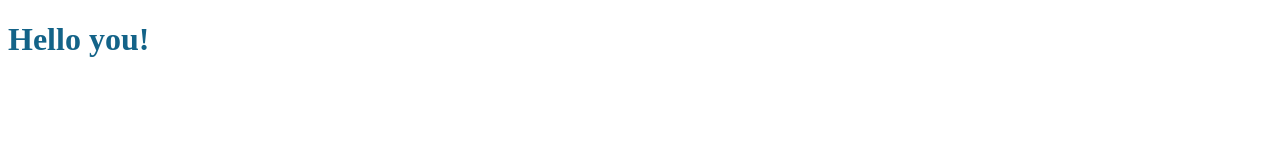
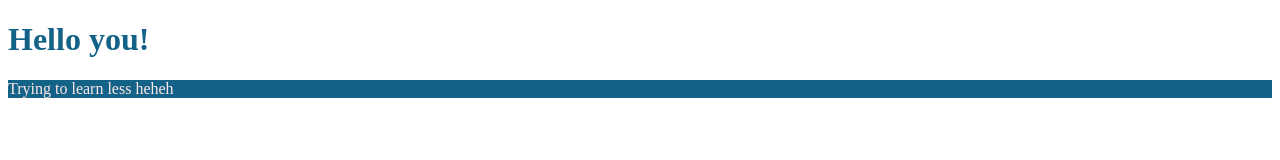
Before and after one commit to conibh/myrepository, a plain HTML site: page index.html in a window 1280 px wide. Drawn offline with Linux system fonts and the light colour scheme.

Commit message:
fifthcommit

```diff
--- a/index.html
+++ b/index.html
@@ -5,6 +5,9 @@
    <link rel="stylesheet" href="main.css">
   </head>
     <body>
+
         <h1>Hello you!</h1>
+        <p> Trying to learn less heheh</p>
+
     </body>
 </html>
--- a/main.less
+++ b/main.less
@@ -9,3 +9,8 @@ body {
 h1 {
     color: @primarycolor;
 }
+
+p {
+    color: @accentcolor;
+    background-color: @primarycolor;
+}
```
Also changed, not shown: main.css.
